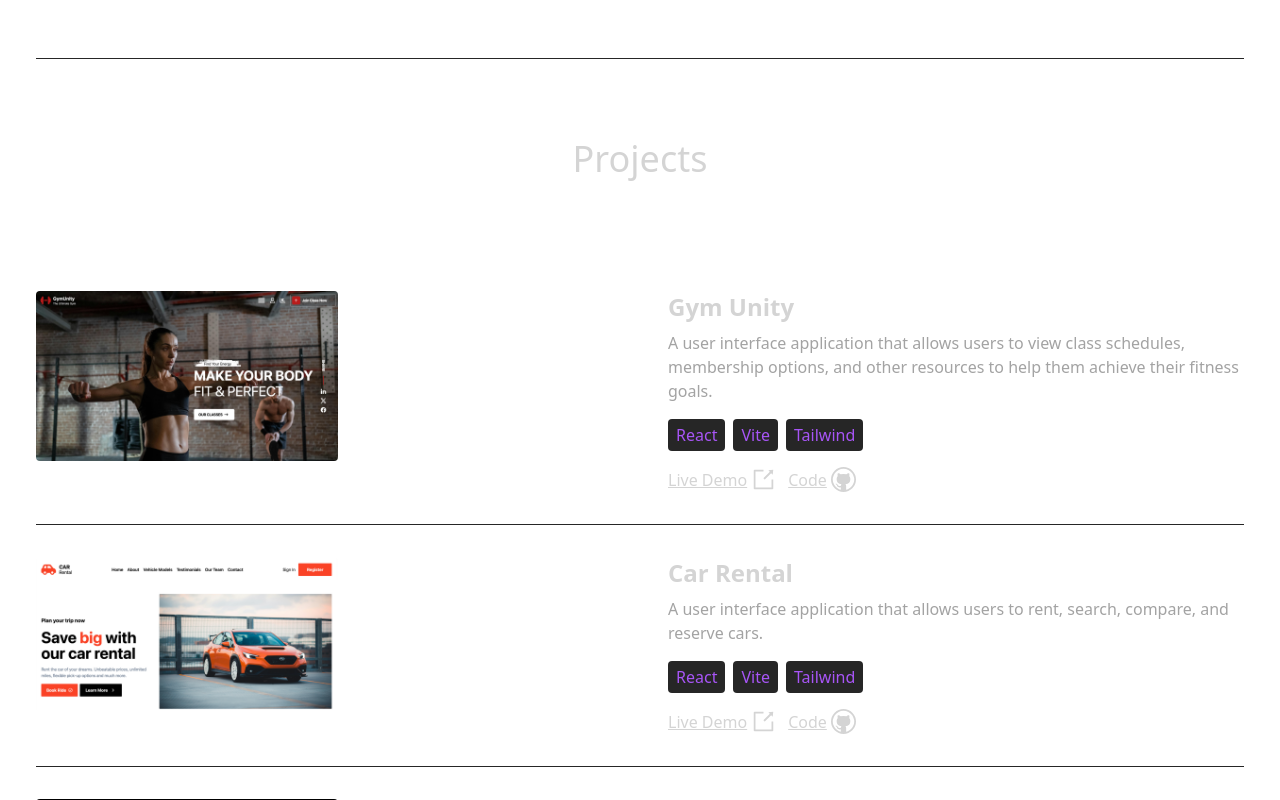
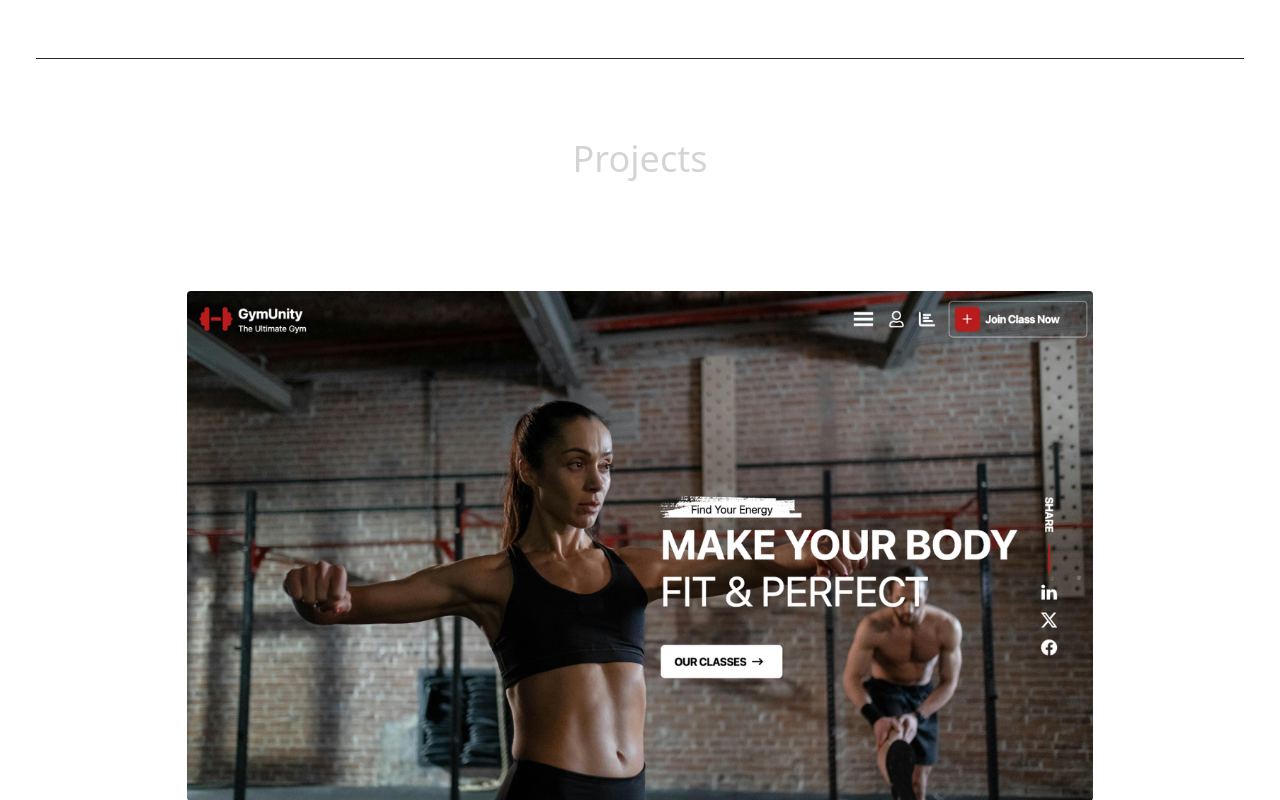
Before and after one commit to joseph-lang7/portfolio, a React (Vite) app: page / in a window 1280 px wide. Shown: the part 1840-2640 px from the top of the page. Built offline with nearby package versions, Linux system fonts and the light colour scheme.

Commit message:
Adjust project section layout

```diff
--- a/src/components/contact/contact.jsx
+++ b/src/components/contact/contact.jsx
@@ -14,7 +14,7 @@ const Contact = () => {
           <input
             type="text"
             placeholder="Full Name *"
-            className="p-4 w-full lg:w-1/2 bg-transparent focus:outline-none border-b"
+            className="p-4 w-full lg:w-1/2 bg-transparent focus:outline-none border-b placeholder-white"
             onFocus={() => setFocusName(true)}
             onBlur={() => setFocusName(false)}
           />
@@ -28,7 +28,7 @@ const Contact = () => {
           <input
             type="text"
             placeholder="Email *"
-            className="p-4 w-full lg:w-1/2 bg-transparent focus:outline-none border-b"
+            className="p-4 w-full lg:w-1/2 bg-transparent focus:outline-none border-b placeholder-white"
             onFocus={() => setFocusEmail(true)}
             onBlur={() => setFocusEmail(false)}
           />
@@ -44,7 +44,7 @@ const Contact = () => {
             placeholder="Message *"
             onFocus={() => setFocusMessage(true)}
             onBlur={() => setFocusMessage(false)}
-            className="p-4 w-full lg:w-1/2 bg-transparent focus:outline-none border-b h-[300px] resize-none"
+            className="p-4 w-full lg:w-1/2 bg-transparent focus:outline-none border-b h-[300px] resize-none placeholder-white"
           />
           <div
             className={`${
--- a/src/components/projects/projects.jsx
+++ b/src/components/projects/projects.jsx
@@ -4,24 +4,22 @@ import { VscGithub } from "react-icons/vsc";
 
 const Projects = () => {
   return (
-    <div className="pb-24">
+    <div className="border-b border-neutral-900 pb-24">
       <h2 className="my-20 text-center text-4xl">Projects</h2>
       <div>
         {PROJECTS.map((project, index) => (
           <div
             key={index}
-            className="py-8 border-b border-neutral-800 gap-3 flex flex-wrap justify-between"
+            className="py-8 border-b border-neutral-800 gap-3 flex flex-wrap justify-center"
           >
-            <div className="w-full lg:w-1/4">
+            <div className="w-full lg:w-3/4">
               <img
                 src={project.image}
                 alt={project.title}
-                width={500}
-                height={300}
-                className="rounded"
+                className="rounded w-full h-full object-cover"
               />
             </div>
-            <div className="w-full max-w-xl lg:w-3/4">
+            <div className="w-full lg:w-3/4">
               <h6 className="mb-2 text-2xl font-semibold">{project.title}</h6>
               <p className="mb-4 text-neutral-400">{project.description}</p>
               <div className="flex gap-2 flex-wrap">
```
